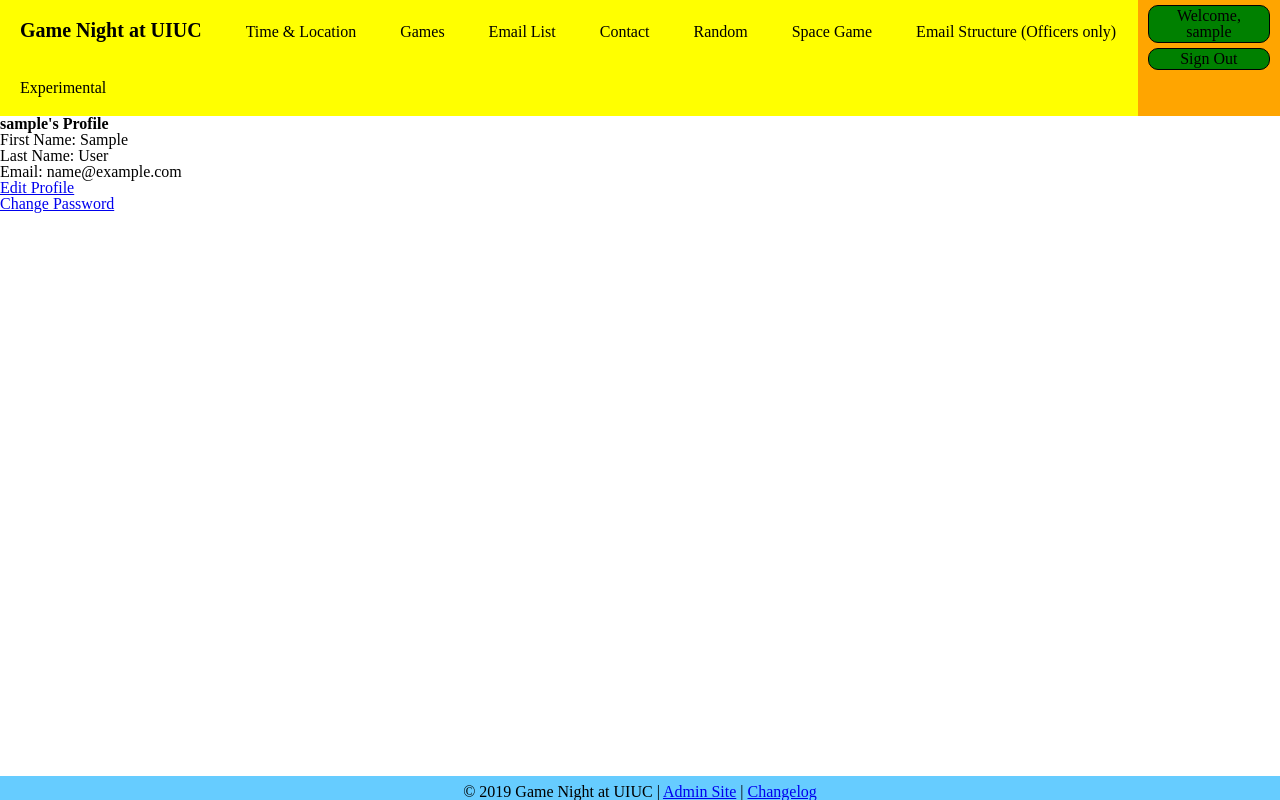
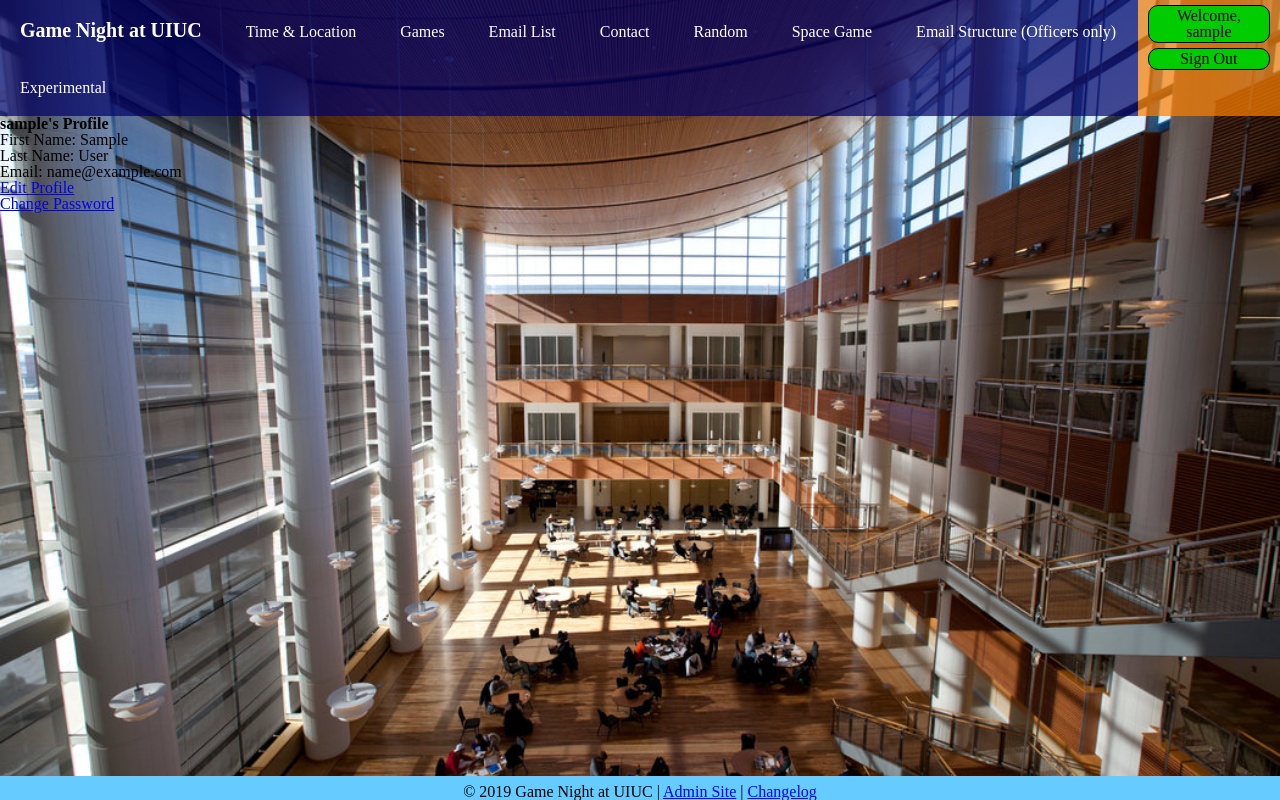
Before and after one commit to penguinz1/Game_Night, a Django app: page /accounts/profile/ in a window 1280 px wide. Run offline with Django 3.2, Linux system fonts and the light colour scheme; the visitor is signed in with stand-in values (Sample User, id 1); data that the repository does not hold is empty; some web fonts are replaced.

Commit message:
changed the background and made the navbar transparent

```diff
--- a/main/static/css/styles.css
+++ b/main/static/css/styles.css
@@ -9,6 +9,10 @@
 html, body {
     min-height: 100vh;
     position: relative;
+}
+
+body{
+    background-image: url(GraingerLibrary.jpg);
 }
 
 .b1m {
@@ -77,20 +81,20 @@
 
 .navbar {
     list-style: none;
-    background-color: rgb(255, 255, 0);
+    background-color: rgba(0, 0, 102, .7);
     grid-area: 1 / 1 / span 1 / span 1;
 }
 
 .navbar li {
     padding: 20px;
     display: inline-block;
-    color: black;
+    color: white;
     font-family: 'Source Sans Pro';
 }
 
 .login-bar {
     list-style: none;
-    background-color: orange;
+    background-color: rgba(255, 128, 0, .7);
     grid-area: 1 / 2 / span 1 / span 1;
 }
 
@@ -99,9 +103,10 @@
     padding: 2px 10px;
     text-align: center;
     color: black;
+    font-family: 'Source Sans Pro';
     border: 1px solid black;
     border-radius: 10px;
-    background-color: green;
+    background-color: rgb(0, 204, 0);
 }
 
 .unlink {
@@ -111,9 +116,12 @@
 .title {
     font-size: 50px;
     text-align: center;
-    font-family: "Optima";
+    font-family: 'Source Sans Pro';
+    font-weight: bold;
     margin-top: 10px;
     color: white;
+    word-spacing: .2em;
+    letter-spacing: .05em;
 }
 
 .subtitle {
```
Also changed, not shown: main/static/css/GraingerLibrary.jpg (added).
